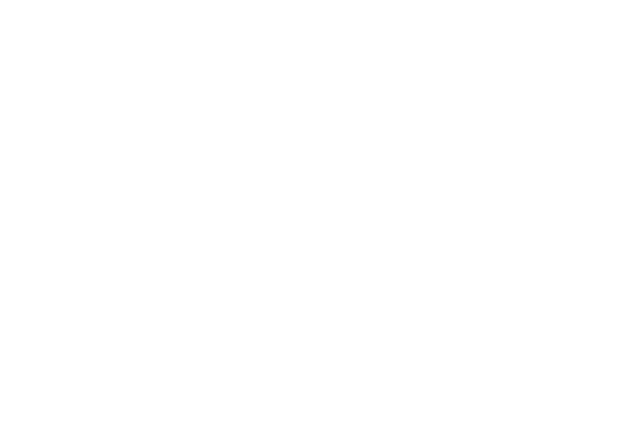
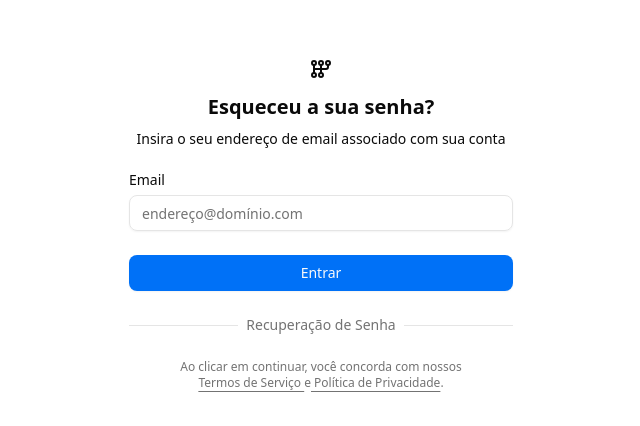
Before and after one commit to pedroabel/saas-backend, a Next.js app: page /auth/forgot-password in a window 1280 px wide. Shown: the part 178-604 px from the top of the page, without its empty margins (319-959 px from the left). Built offline with nearby package versions, Linux system fonts and the light colour scheme.

Commit message:
forgot password page + login features

```diff
--- a/src/app/(pages)/auth/forgot-password/page.tsx
+++ b/src/app/(pages)/auth/forgot-password/page.tsx
@@ -1,3 +1,11 @@
-export default function StatusPage() {
-  return <></>;
+import { ForgotPassword } from "@/components/login/forgot-password";
+
+export default function ForgotPasswordPage() {
+  return (
+    <div className="flex min-h-svh flex-col items-center justify-center gap-6 bg-background p-6 md:p-10">
+      <div className="w-full max-w-sm">
+        <ForgotPassword />
+      </div>
+    </div>
+  );
 }
--- a/src/app/page.tsx
+++ b/src/app/page.tsx
@@ -57,7 +57,9 @@
             <Link href={"/associado/login"}>Login - Associado</Link>
           </li>
           <li className="mb-2 tracking-[-.01em]">
-            <Link href={"/forgot-password"}>Esqueceu a senha - Sistema</Link>
+            <Link href={"/auth/forgot-password"}>
+              Esqueceu a senha - Sistema
+            </Link>
           </li>
           <li className="mb-2 tracking-[-.01em]">
             <Link href={"/forgot-password"}>Erro 404</Link>
--- /dev/null
+++ b/src/components/login/forgot-password.tsx
@@ -0,0 +1,58 @@
+import { Button } from "@/components/ui/button";
+import { IconManualGearbox } from "@tabler/icons-react";
+import { Input } from "@/components/ui/input";
+import { Label } from "@/components/ui/label";
+import { cn } from "@/lib/utils";
+
+export function ForgotPassword({
+  className,
+  ...props
+}: React.ComponentPropsWithoutRef<"div">) {
+  return (
+    <div className={cn("flex flex-col gap-6", className)} {...props}>
+      <form>
+        <div className="flex flex-col gap-6">
+          <div className="flex flex-col items-center gap-2">
+            <a
+              href="#"
+              className="flex flex-col items-center gap-2 font-medium"
+            >
+              <div className="flex h-8 w-8 items-center justify-center rounded-md">
+                <IconManualGearbox className="size-6" />
+              </div>
+              <span className="sr-only">Acme Inc.</span>
+            </a>
+            <h1 className="text-xl font-bold">Esqueceu a sua senha?</h1>
+            <div className="text-center text-sm">
+              Insira o seu endereço de email associado com sua conta
+            </div>
+          </div>
+          <div className="flex flex-col gap-6">
+            <div className="grid gap-2">
+              <Label htmlFor="email">Email</Label>
+              <Input
+                id="email"
+                type="email"
+                placeholder="endereço@domínio.com"
+                required
+              />
+            </div>
+            <Button type="submit" className="w-full">
+              Entrar
+            </Button>
+          </div>
+          <div className="relative text-center text-sm after:absolute after:inset-0 after:top-1/2 after:z-0 after:flex after:items-center after:border-t after:border-border">
+            <span className="relative z-10 bg-background px-2 text-muted-foreground">
+              Recuperação de Senha
+            </span>
+          </div>
+        </div>
+      </form>
+      <div className="text-balance text-center text-xs text-muted-foreground [&_a]:underline [&_a]:underline-offset-4 hover:[&_a]:text-primary  ">
+        Ao clicar em continuar, você concorda com nossos
+        <a href="#"> Termos de Serviço </a> e
+        <a href="#"> Política de Privacidade</a>.
+      </div>
+    </div>
+  );
+}
--- a/src/components/login/login-form.tsx
+++ b/src/components/login/login-form.tsx
@@ -1,19 +1,26 @@
-import { cn } from "@/lib/utils";
+"use client";
+
+import { Eye, EyeOff } from "lucide-react";
+
 import { Button } from "@/components/ui/button";
 import { Input } from "@/components/ui/input";
 import { Label } from "@/components/ui/label";
-import { login, signup } from "@/app/(pages)/auth/login/actions";
+import { cn } from "@/lib/utils";
+import { login } from "@/app/(pages)/auth/login/actions";
+import { useState } from "react";
 
 export function LoginForm({
   className,
   ...props
 }: React.ComponentProps<"form">) {
+  const [showPassword, setShowPassword] = useState(false);
+
   return (
     <form className={cn("flex flex-col gap-6", className)} {...props}>
       <div className="flex flex-col items-center gap-2 text-center">
         <h1 className="text-2xl font-bold">Faça login na sua conta</h1>
         <p className="text-muted-foreground text-sms">
-          Insira seu e-mail abaixo para fazer login em sua conta
+          Insira seu e-mail abaixo para entrar na sua conta
         </p>
       </div>
       <div className="grid gap-6">
@@ -37,14 +44,32 @@
               Esqueceu sua senha?
             </a>
           </div>
-          <Input id="password" name="password" type="password" required />
+          <div className="relative">
+            <Input
+              id="password"
+              name="password"
+              type={showPassword ? "text" : "password"}
+              required
+            />
+            <button
+              type="button"
+              onClick={() => setShowPassword(!showPassword)}
+              className="absolute right-3 top-1/2 -translate-y-1/2 text-muted-foreground hover:text-foreground"
+            >
+              {showPassword ? (
+                <EyeOff className="h-4 w-4" />
+              ) : (
+                <Eye className="h-4 w-4" />
+              )}
+            </button>
+          </div>
         </div>
         <Button className="w-full" formAction={login}>
           Entrar
         </Button>
-        <Button className="w-full" formAction={signup}>
+        {/* <Button className="w-full" formAction={signup}>
           Cadastrar
-        </Button>
+        </Button> */}
         <div className="after:border-border relative text-center text-sm after:absolute after:inset-0 after:top-1/2 after:z-0 after:flex after:items-center after:border-t">
           <span className="bg-background text-muted-foreground relative z-10 px-2">
             Sistema
@@ -52,8 +77,11 @@
         </div>
       </div>
       <div className="text-center text-sm">
-        Não possui uma conta?
-        <a href="#" className="underline underline-offset-4">
+        Problema em acessar sua conta?
+        <a
+          href="https://wa.me/5519983914162"
+          className="px-1 underline underline-offset-4"
+        >
           Entre em contato
         </a>
       </div>
```
